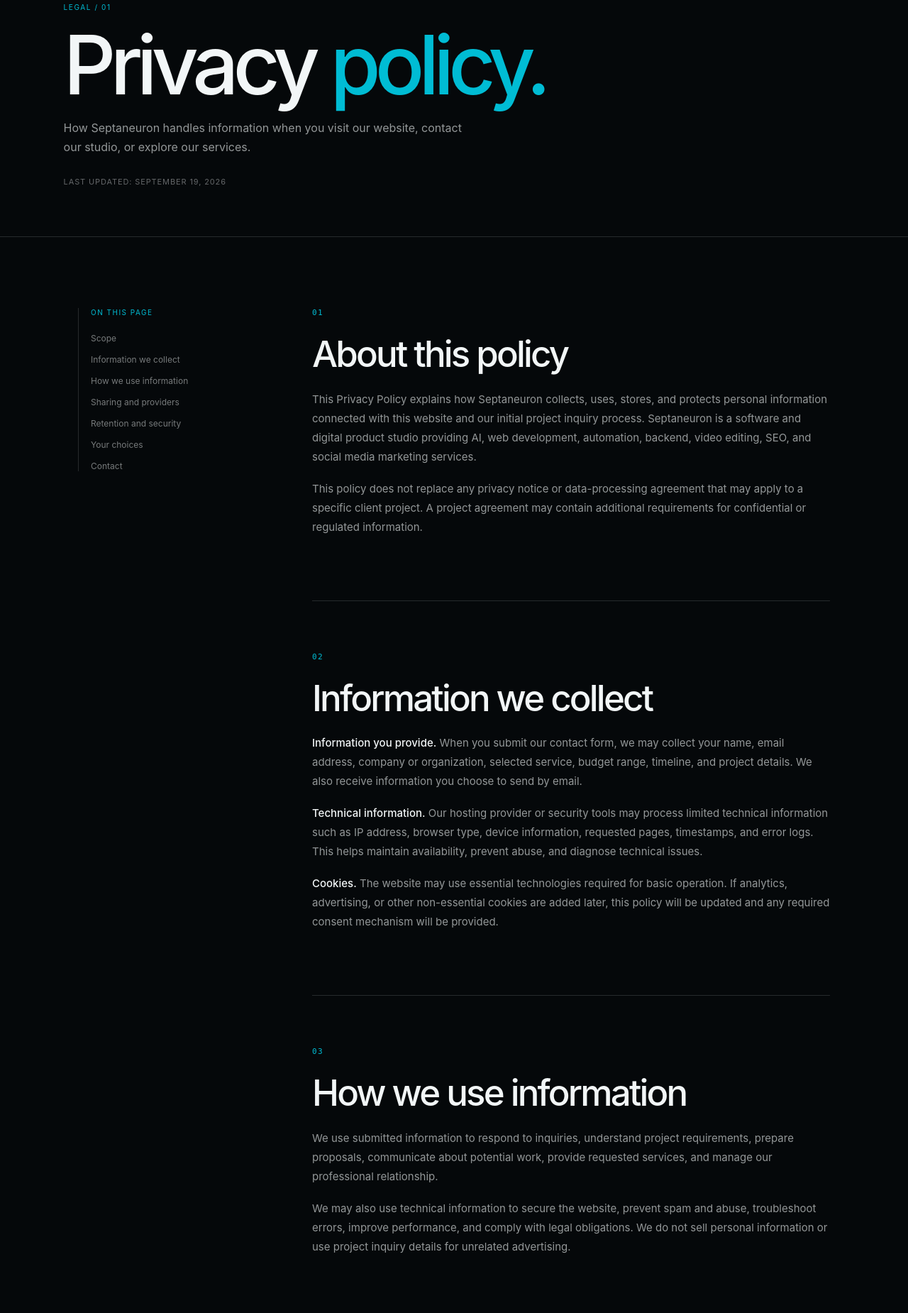
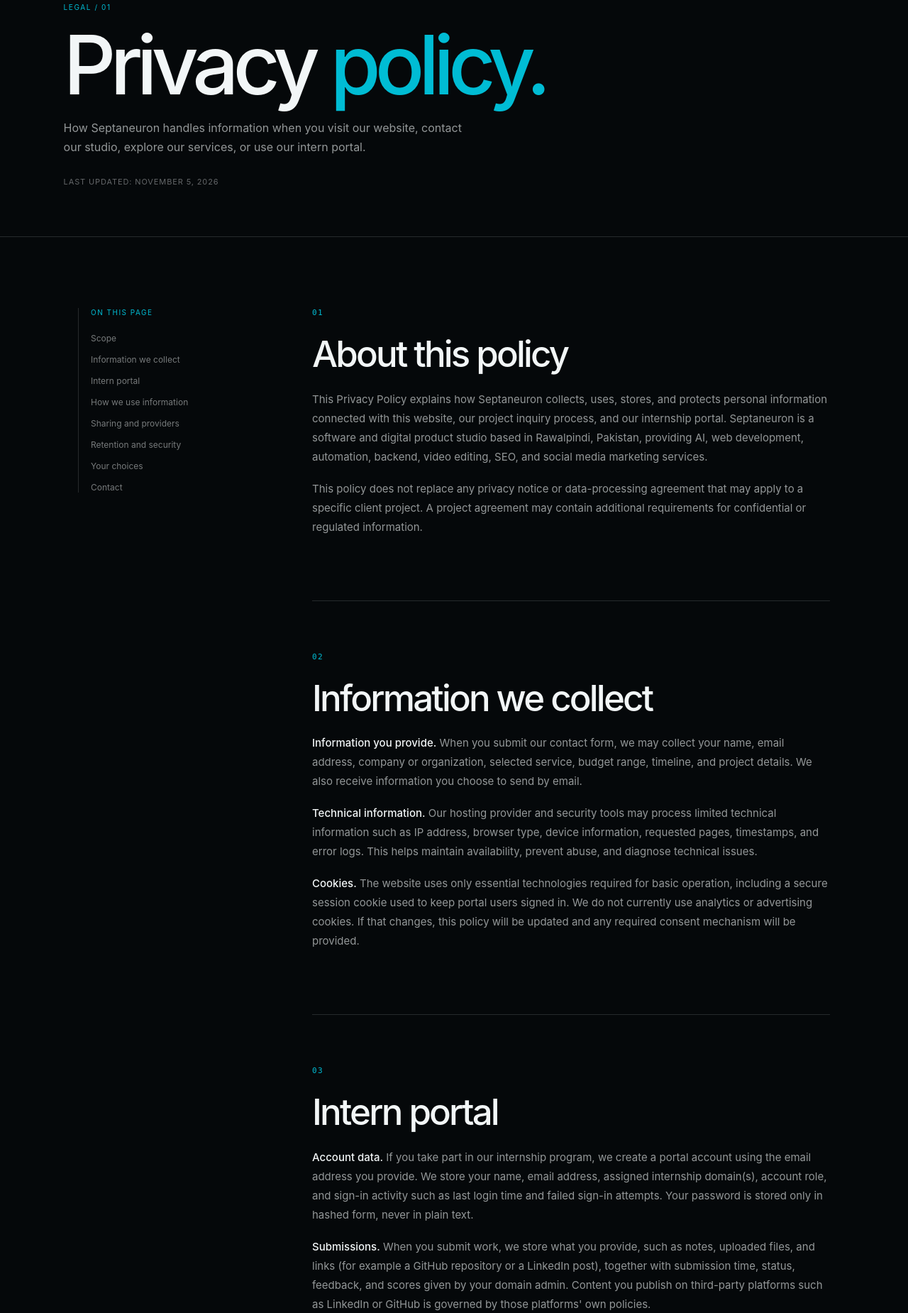
Before and after one commit to muhammadsouman7/Septaneuron-LMS, a Flask app: page /privacy-policy in a window 1280 px wide. Shown: the part 201-2051 px from the top of the page at 71% size. Run offline with Flask 3, Linux system fonts and the light colour scheme.

Commit message:
updated privacy policy and fixed some minor bugs

```diff
--- a/lms/mailer.py
+++ b/lms/mailer.py
@@ -66,6 +66,7 @@ def _message(cfg, subject, text, html, to):
     msg["To"] = to
     msg["Date"] = formatdate(localtime=True)
     msg["Message-ID"] = make_msgid(domain=cfg["from"].rsplit("@", 1)[-1])
+    msg["Reply-To"] = cfg["from"]
     msg.set_content(text)
     msg.add_alternative(html, subtype="html")
     return msg
@@ -125,7 +126,7 @@ def send_welcome_email(name, email, domain_name, login_url, temp_password=None):
         pw_text = "You already had an account, so use your existing password."
         pw_html = f'<p style="margin:0 0 16px;font-size:14px;color:#c4d0d4">{pw_text}</p>'
 
-    subject = f"Welcome to Septaneuron Internships: {domain_name}"
+    subject = f"Your Septaneuron internship portal account ({domain_name})"
     text = (f"Hi {name},\n\nYour intern portal account for {domain_name} is ready.\n\n"
             f"Login: {login_url}\nEmail: {email}\n{pw_text}\n\n— Septaneuron Internship Program")
     html = f"""<div style="background:#05080a;padding:32px 12px;font-family:Inter,Segoe UI,Arial,sans-serif">
--- a/templates/about.html
+++ b/templates/about.html
@@ -11,7 +11,10 @@
 <meta property="og:description" content="Six builders. One studio. We build AI systems, web applications, and digital products for people with problems worth solving." />
 <meta property="og:type" content="website" />
 <meta property="og:url" content="https://septaneuron.com/about" />
-<meta property="og:image" content="https://septaneuron.com/static/assets/imgs/logo/septaneuron.svg" />
+<meta property="og:image" content="https://septaneuron.com/static/assets/imgs/og-image.png" />
+<meta property="og:image:width" content="1200" />
+<meta property="og:image:height" content="630" />
+<meta name="twitter:image" content="https://septaneuron.com/static/assets/imgs/og-image.png" />
 
 <!-- Twitter Card -->
 <meta name="twitter:card" content="summary_large_image" />
--- a/templates/contact.html
+++ b/templates/contact.html
@@ -11,7 +11,10 @@
 <meta property="og:description" content="Tell us what you're trying to build, what problem you're solving, or where you're stuck. Let's start a conversation." />
 <meta property="og:type" content="website" />
 <meta property="og:url" content="https://septaneuron.com/contact" />
-<meta property="og:image" content="https://septaneuron.com/static/assets/imgs/logo/septaneuron.svg" />
+<meta property="og:image" content="https://septaneuron.com/static/assets/imgs/og-image.png" />
+<meta property="og:image:width" content="1200" />
+<meta property="og:image:height" content="630" />
+<meta name="twitter:image" content="https://septaneuron.com/static/assets/imgs/og-image.png" />
 
 <!-- Twitter Card -->
 <meta name="twitter:card" content="summary_large_image" />
--- a/templates/home.html
+++ b/templates/home.html
@@ -11,7 +11,10 @@
 <meta property="og:description" content="We build the software your team hasn't gotten around to yet. AI products, automation, and full-stack builds shipped by a senior team in Rawalpindi, Pakistan." />
 <meta property="og:type" content="website" />
 <meta property="og:url" content="https://septaneuron.com/" />
-<meta property="og:image" content="https://septaneuron.com/static/assets/imgs/logo/septaneuron.svg" />
+<meta property="og:image" content="https://septaneuron.com/static/assets/imgs/og-image.png" />
+<meta property="og:image:width" content="1200" />
+<meta property="og:image:height" content="630" />
+<meta name="twitter:image" content="https://septaneuron.com/static/assets/imgs/og-image.png" />
 
 <!-- Twitter Card -->
 <meta name="twitter:card" content="summary_large_image" />
--- a/templates/portfolio.html
+++ b/templates/portfolio.html
@@ -11,7 +11,10 @@
 <meta property="og:description" content="A collection of AI systems, web applications, internal tools, and live products built by the Septaneuron team." />
 <meta property="og:type" content="website" />
 <meta property="og:url" content="https://septaneuron.com/portfolio" />
-<meta property="og:image" content="https://septaneuron.com/static/assets/imgs/logo/septaneuron.svg" />
+<meta property="og:image" content="https://septaneuron.com/static/assets/imgs/og-image.png" />
+<meta property="og:image:width" content="1200" />
+<meta property="og:image:height" content="630" />
+<meta name="twitter:image" content="https://septaneuron.com/static/assets/imgs/og-image.png" />
 
 <!-- Twitter Card -->
 <meta name="twitter:card" content="summary_large_image" />
--- a/templates/privacy-policy.html
+++ b/templates/privacy-policy.html
@@ -1,10 +1,11 @@
 {% extends "base.html" %} {% block title %}Privacy Policy | Septaneuron{% endblock %} {% block meta %}
-<meta name="description" content="Learn how Septaneuron collects, uses, protects, and retains personal information when you visit our website or contact our software studio.">
-<meta name="keywords" content="Septaneuron privacy policy, software studio privacy, AI services privacy, website data protection">
+<meta name="description" content="Learn how Septaneuron collects, uses, protects, and retains personal information across our website, project inquiries, and intern portal.">
+<meta name="keywords" content="Septaneuron privacy policy, software studio privacy, internship portal privacy, website data protection">
 <meta name="robots" content="index, follow">
 <meta property="og:title" content="Privacy Policy | Septaneuron">
-<meta property="og:description" content="How Septaneuron handles information submitted through our website and project inquiry forms.">
+<meta property="og:description" content="How Septaneuron handles information submitted through our website, project inquiry form, and intern portal.">
 <meta property="og:type" content="article">
+<meta property="og:image" content="https://septaneuron.com/static/assets/imgs/og-image.png">
 <link rel="canonical" href="{{ request.url }}"> {% endblock %} {% block page_css %}
 <link rel="stylesheet" href="{{ url_for('static', filename='assets/css/legal.css') }}">{% endblock %} {% block content %}
 <div class="legal-ambient" aria-hidden="true">
@@ -15,59 +16,73 @@
 <section class="legal-hero">
     <div class="legal-hero__inner"><span class="legal-kicker">Legal / 01</span>
         <h1>Privacy <em>policy.</em></h1>
-        <p>How Septaneuron handles information when you visit our website, contact our studio, or explore our services.</p><span class="legal-updated">Last updated: September 19, 2026</span></div>
+        <p>How Septaneuron handles information when you visit our website, contact our studio, explore our services, or use our intern portal.</p><span class="legal-updated">Last updated: November 5, 2026</span></div>
 </section>
 <main class="legal-layout">
-    <aside class="legal-toc" aria-label="Privacy navigation"><span>On this page</span><a href="#scope">Scope</a><a href="#information">Information we collect</a><a href="#use">How we use information</a><a href="#sharing">Sharing and providers</a><a href="#retention">Retention and security</a><a href="#rights">Your choices</a>
+    <aside class="legal-toc" aria-label="Privacy navigation"><span>On this page</span><a href="#scope">Scope</a><a href="#information">Information we collect</a><a href="#portal">Intern portal</a><a href="#use">How we use information</a><a href="#sharing">Sharing and providers</a><a href="#retention">Retention and security</a>
+        <a href="#rights">Your choices</a>
         <a href="#contact">Contact</a>
     </aside>
     <article class="legal-content">
         <section class="legal-section legal-reveal" id="scope"><span class="legal-number">01</span>
             <h2>About this policy</h2>
-            <p>This Privacy Policy explains how Septaneuron collects, uses, stores, and protects personal information connected with this website and our initial project inquiry process. Septaneuron is a software and digital product studio providing AI,
-                web development, automation, backend, video editing, SEO, and social media marketing services.</p>
+            <p>This Privacy Policy explains how Septaneuron collects, uses, stores, and protects personal information connected with this website, our project inquiry process, and our internship portal. Septaneuron is a software and digital product studio
+                based in Rawalpindi, Pakistan, providing AI, web development, automation, backend, video editing, SEO, and social media marketing services.</p>
             <p>This policy does not replace any privacy notice or data-processing agreement that may apply to a specific client project. A project agreement may contain additional requirements for confidential or regulated information.</p>
         </section>
         <section class="legal-section legal-reveal" id="information"><span class="legal-number">02</span>
             <h2>Information we collect</h2>
             <p><strong>Information you provide.</strong> When you submit our contact form, we may collect your name, email address, company or organization, selected service, budget range, timeline, and project details. We also receive information you choose
                 to send by email.</p>
-            <p><strong>Technical information.</strong> Our hosting provider or security tools may process limited technical information such as IP address, browser type, device information, requested pages, timestamps, and error logs. This helps maintain
+            <p><strong>Technical information.</strong> Our hosting provider and security tools may process limited technical information such as IP address, browser type, device information, requested pages, timestamps, and error logs. This helps maintain
                 availability, prevent abuse, and diagnose technical issues.</p>
-            <p><strong>Cookies.</strong> The website may use essential technologies required for basic operation. If analytics, advertising, or other non-essential cookies are added later, this policy will be updated and any required consent mechanism will
-                be provided.</p>
+            <p><strong>Cookies.</strong> The website uses only essential technologies required for basic operation, including a secure session cookie used to keep portal users signed in. We do not currently use analytics or advertising cookies. If that changes,
+                this policy will be updated and any required consent mechanism will be provided.</p>
         </section>
-        <section class="legal-section legal-reveal" id="use"><span class="legal-number">03</span>
+        <section class="legal-section legal-reveal" id="portal"><span class="legal-number">03</span>
+            <h2>Intern portal</h2>
+            <p><strong>Account data.</strong> If you take part in our internship program, we create a portal account using the email address you provide. We store your name, email address, assigned internship domain(s), account role, and sign-in activity
+                such as last login time and failed sign-in attempts. Your password is stored only in hashed form, never in plain text.</p>
+            <p><strong>Submissions.</strong> When you submit work, we store what you provide, such as notes, uploaded files, and links (for example a GitHub repository or a LinkedIn post), together with submission time, status, feedback, and scores given
+                by your domain admin. Content you publish on third-party platforms such as LinkedIn or GitHub is governed by those platforms' own policies.</p>
+            <p><strong>Emails.</strong> We send transactional emails related to your account, such as a welcome message with login details and notifications when a task is posted or updated in your domain. These are part of the program and are not marketing
+                messages.
+            </p>
+            <p><strong>Access.</strong> Your submissions and progress are visible to you and to the administrators responsible for your internship domain and to Septaneuron's super administrators. Portal sessions end automatically after a period of inactivity.</p>
+        </section>
+        <section class="legal-section legal-reveal" id="use"><span class="legal-number">04</span>
             <h2>How we use information</h2>
             <p>We use submitted information to respond to inquiries, understand project requirements, prepare proposals, communicate about potential work, provide requested services, and manage our professional relationship.</p>
-            <p>We may also use technical information to secure the website, prevent spam and abuse, troubleshoot errors, improve performance, and comply with legal obligations. We do not sell personal information or use project inquiry details for unrelated
-                advertising.
+            <p>For the intern portal, we use information to create and secure accounts, assign and deliver tasks, review submissions, give feedback, send program notifications, and evaluate internship participation.</p>
+            <p>We may also use technical information to secure the website and portal, prevent spam and abuse, troubleshoot errors, improve performance, and comply with legal obligations. We do not sell personal information or use project inquiry or portal
+                details for unrelated advertising.</p>
+        </section>
+        <section class="legal-section legal-reveal" id="sharing"><span class="legal-number">05</span>
+            <h2>Sharing and service providers</h2>
+            <p>We share information only with trusted providers that help us operate the website, portal, and communications, such as our web hosting provider (Vercel), our database and file storage provider (Supabase), our email service provider, security
+                services, and project collaboration tools. These providers receive only the information needed for their service.</p>
+            <p>Contact form submissions are sent from our website to our own lead-handling service and delivered to our designated inbox.</p>
+            <p>We may also disclose information when required by law, to protect the rights and safety of Septaneuron or others, or as part of a business transfer. We do not share your inquiry or portal data with unrelated third parties for their own marketing
+                purposes.
             </p>
         </section>
-        <section class="legal-section legal-reveal" id="sharing"><span class="legal-number">04</span>
-            <h2>Sharing and service providers</h2>
-            <p>We may share information with trusted providers that help us operate the website and respond to you, such as hosting providers, form-processing services, email providers, security services, and project collaboration tools. These providers
-                receive only the information needed for their service.</p>
-            <p>We may also disclose information when required by law, to protect the rights and safety of Septaneuron or others, or as part of a business transfer. We do not share your inquiry with unrelated third parties for their own marketing purposes.</p>
-            <p>Our contact form may use Web3Forms to process submissions. When you submit the form, the information is transmitted to that provider and delivered to our designated email inbox. You should review the provider's current privacy information
-                for details about its processing.</p>
+        <section class="legal-section legal-reveal" id="retention"><span class="legal-number">06</span>
+            <h2>Retention and security</h2>
+            <p>We retain inquiry information only for as long as reasonably necessary to respond, evaluate or manage a potential engagement, maintain business records, resolve disputes, and meet legal or accounting obligations. Intern account data and submissions
+                are kept for the duration of the program and for a reasonable period afterwards for records, certificates, and references, unless you ask us to delete them and no legitimate reason requires us to keep them.</p>
+            <p>We use reasonable administrative, technical, and organizational safeguards, including encrypted connections, hashed passwords, sign-in attempt limits, and restricted access to portal data. No internet transmission or storage system can be
+                guaranteed to be completely secure, so please avoid sending passwords, payment-card details, highly sensitive personal information, or confidential credentials through the public contact form.</p>
         </section>
-        <section class="legal-section legal-reveal" id="retention"><span class="legal-number">05</span>
-            <h2>Retention and security</h2>
-            <p>We retain inquiry information only for as long as reasonably necessary to respond, evaluate or manage a potential engagement, maintain business records, resolve disputes, and meet legal or accounting obligations. Retention periods vary according
-                to the context.</p>
-            <p>We use reasonable administrative, technical, and organizational safeguards to protect information. No internet transmission or storage system can be guaranteed to be completely secure, so please avoid sending passwords, payment-card details,
-                highly sensitive personal information, or confidential credentials through the public contact form.</p>
+        <section class="legal-section legal-reveal" id="rights"><span class="legal-number">07</span>
+            <h2>Your choices and rights</h2>
+            <p>You may choose not to provide optional information, although this may limit our ability to evaluate an inquiry. You may ask us to access, correct, delete, or explain our handling of personal information we hold about you, including your intern
+                account, subject to applicable law and reasonable verification.</p>
+            <p>You may opt out of non-essential communications at any time. Program emails that are necessary to run your internship may continue while your account is active. To make a privacy request, contact us using the address below. Depending on where
+                you live, you may have additional rights under local data-protection law.</p>
         </section>
-        <section class="legal-section legal-reveal" id="rights"><span class="legal-number">06</span>
-            <h2>Your choices and rights</h2>
-            <p>You may choose not to provide optional information, although this may limit our ability to evaluate an inquiry. You may ask us to access, correct, delete, or explain our handling of personal information we hold about you, subject to applicable
-                law and reasonable verification.</p>
-            <p>You may unsubscribe from non-essential communications at any time. To make a privacy request, contact us using the address below. Depending on where you live, you may have additional rights under local data-protection law.</p>
-        </section>
-        <section class="legal-section legal-reveal" id="contact"><span class="legal-number">07</span>
+        <section class="legal-section legal-reveal" id="contact"><span class="legal-number">08</span>
             <h2>Contact us about privacy</h2>
-            <p>For questions, requests, or concerns about this Privacy Policy or our handling of personal information, contact Septaneuron directly.</p><a class="legal-link" href="{{ url_for('contact') }}">hello@septaneuron.com <span>↗</span></a></section>
+            <p>For questions, requests, or concerns about this Privacy Policy or our handling of personal information, contact Septaneuron directly.</p><a class="legal-link" href="mailto:hello@septaneuron.com">hello@septaneuron.com <span>↗</span></a></section>
     </article>
 </main>
 {% endblock %} {% block page_scripts %}
--- a/templates/services.html
+++ b/templates/services.html
@@ -11,7 +11,10 @@
 <meta property="og:description" content="Software that solves the problem, not just the brief. AI systems, web apps, automation, and digital growth services built by a senior team." />
 <meta property="og:type" content="website" />
 <meta property="og:url" content="https://septaneuron.com/services" />
-<meta property="og:image" content="https://septaneuron.com/static/assets/imgs/logo/septaneuron.svg" />
+<meta property="og:image" content="https://septaneuron.com/static/assets/imgs/og-image.png" />
+<meta property="og:image:width" content="1200" />
+<meta property="og:image:height" content="630" />
+<meta name="twitter:image" content="https://septaneuron.com/static/assets/imgs/og-image.png" />
 
 <!-- Twitter Card -->
 <meta name="twitter:card" content="summary_large_image" />
--- a/templates/services/ai-machine-learning.html
+++ b/templates/services/ai-machine-learning.html
@@ -11,7 +11,10 @@
 <meta property="og:description" content="We design and build practical AI systems: LLM integrations, AI agents, RAG pipelines, computer vision, and AI automation." />
 <meta property="og:type" content="website" />
 <meta property="og:url" content="https://septaneuron.com/services/ai-machine-learning-development" />
-<meta property="og:image" content="https://septaneuron.com/static/assets/imgs/logo/septaneuron.svg" />
+<meta property="og:image" content="https://septaneuron.com/static/assets/imgs/og-image.png" />
+<meta property="og:image:width" content="1200" />
+<meta property="og:image:height" content="630" />
+<meta name="twitter:image" content="https://septaneuron.com/static/assets/imgs/og-image.png" />
 
 <!-- Twitter Card -->
 <meta name="twitter:card" content="summary_large_image" />
--- a/templates/services/digital-growth.html
+++ b/templates/services/digital-growth.html
@@ -11,7 +11,10 @@
 <meta property="og:description" content="Strategic social media marketing, technical SEO, and professional video editing to help modern software teams get found, watched, and remembered." />
 <meta property="og:type" content="website" />
 <meta property="og:url" content="https://septaneuron.com/services/digital-growth" />
-<meta property="og:image" content="https://septaneuron.com/static/assets/imgs/logo/septaneuron.svg" />
+<meta property="og:image" content="https://septaneuron.com/static/assets/imgs/og-image.png" />
+<meta property="og:image:width" content="1200" />
+<meta property="og:image:height" content="630" />
+<meta name="twitter:image" content="https://septaneuron.com/static/assets/imgs/og-image.png" />
 
 <!-- Twitter Card -->
 <meta name="twitter:card" content="summary_large_image" />
--- a/templates/services/web-application-development.html
+++ b/templates/services/web-application-development.html
@@ -11,7 +11,10 @@
 <meta property="og:description" content="React/Next.js frontends, Python/Flask and Node.js backends, and scalable SaaS and MVP builds from a senior software studio." />
 <meta property="og:type" content="website" />
 <meta property="og:url" content="https://septaneuron.com/services/web-application-development" />
-<meta property="og:image" content="https://septaneuron.com/static/assets/imgs/logo/septaneuron.svg" />
+<meta property="og:image" content="https://septaneuron.com/static/assets/imgs/og-image.png" />
+<meta property="og:image:width" content="1200" />
+<meta property="og:image:height" content="630" />
+<meta name="twitter:image" content="https://septaneuron.com/static/assets/imgs/og-image.png" />
 
 <!-- Twitter Card -->
 <meta name="twitter:card" content="summary_large_image" />
--- a/templates/services/workflow-automation.html
+++ b/templates/services/workflow-automation.html
@@ -11,7 +11,10 @@
 <meta property="og:description" content="We connect the tools your team already uses and build custom dashboards that make your operations completely visible." />
 <meta property="og:type" content="website" />
 <meta property="og:url" content="https://septaneuron.com/services/workflow-automation" />
-<meta property="og:image" content="https://septaneuron.com/static/assets/imgs/logo/septaneuron.svg" />
+<meta property="og:image" content="https://septaneuron.com/static/assets/imgs/og-image.png" />
+<meta property="og:image:width" content="1200" />
+<meta property="og:image:height" content="630" />
+<meta name="twitter:image" content="https://septaneuron.com/static/assets/imgs/og-image.png" />
 
 <!-- Twitter Card -->
 <meta name="twitter:card" content="summary_large_image" />
```
Also changed, not shown: static/assets/css/lms.css (+39 -0 lines), templates/lms/base.html (+6 -1 lines), static/assets/imgs/og-image.png (added).
